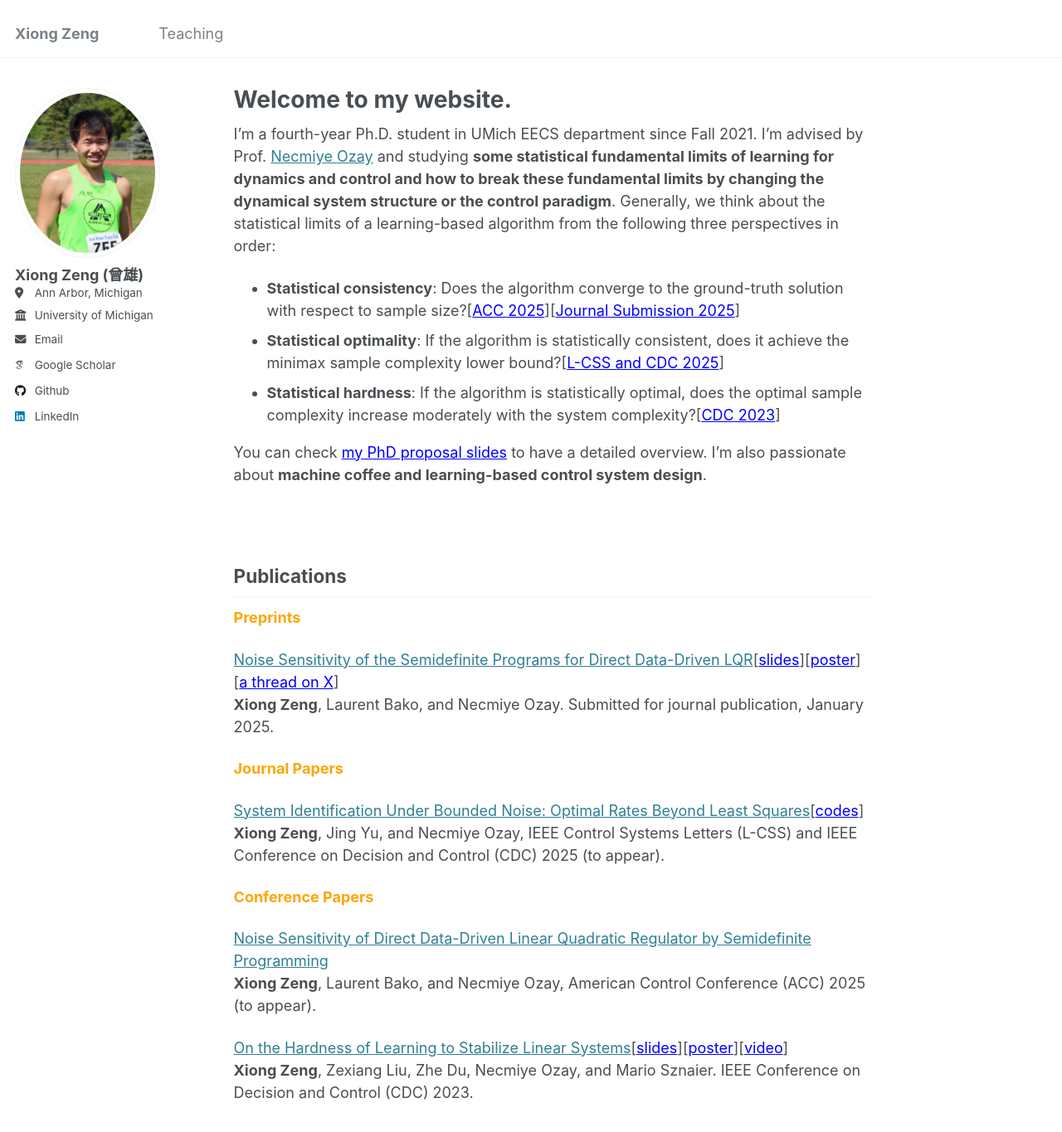
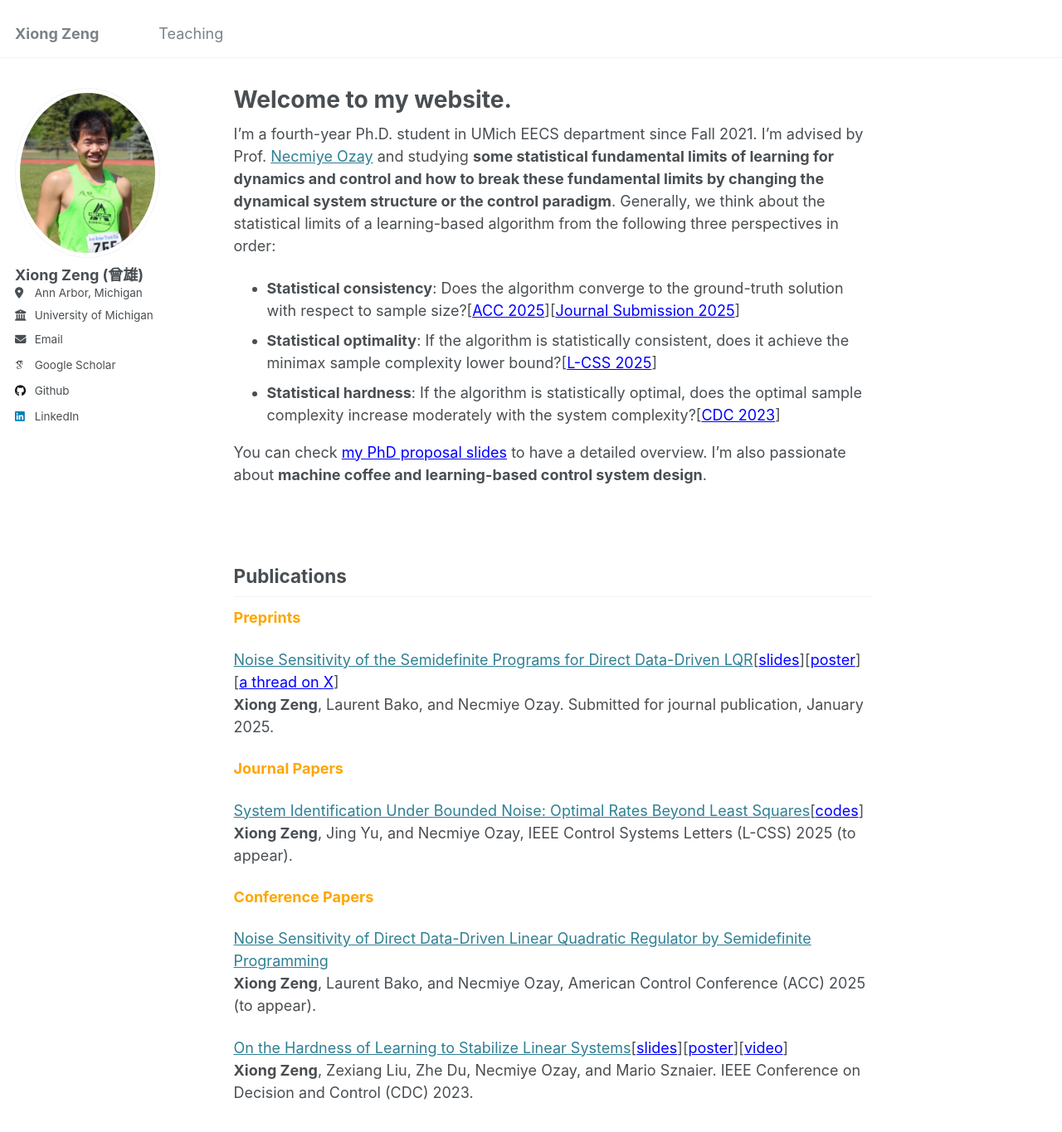
Before and after one commit to zengxiong111/zengxiong.github.io, a Jekyll site: the page built from _pages/about.md, in a window 1280 px wide and 1400 px high. Shown: the top 1365 px of the window at 83% size. Built offline with Jekyll 4.4.1, drawn with Linux system fonts in a browser that asks for light colours; some web fonts are replaced.

Commit message:
Update about.md

```diff
--- a/_pages/about.md
+++ b/_pages/about.md
@@ -9,7 +9,7 @@
 
 I'm a fourth-year Ph.D. student in UMich EECS department since Fall 2021. I'm advised by Prof. <a href="https://web.eecs.umich.edu/~necmiye/" target="_blank">Necmiye Ozay</a> and studying **some statistical fundamental limits of learning for dynamics and control and how to break these fundamental limits by changing the dynamical system structure or the control paradigm**. Generally, we think about the statistical limits of a learning-based algorithm from the following three perspectives in order:
 - **Statistical consistency**: Does the algorithm converge to the ground-truth solution with respect to sample size?[<a href="https://web.eecs.umich.edu/~necmiye/pubs/ZengBO_acc25.pdf" style="color: blue;" target="_blank">ACC 2025</a>][<a href="https://arxiv.org/abs/2412.19705" style="color: blue;" target="_blank">Journal Submission 2025</a>]
-- **Statistical optimality**: If the algorithm is statistically consistent, does it achieve the minimax sample complexity lower bound?[<a href="https://arxiv.org/abs/2503.16817" style="color: blue;" target="_blank">L-CSS and CDC 2025</a>]
+- **Statistical optimality**: If the algorithm is statistically consistent, does it achieve the minimax sample complexity lower bound?[<a href="https://arxiv.org/abs/2503.16817" style="color: blue;" target="_blank">L-CSS 2025</a>]
 - **Statistical hardness**: If the algorithm is statistically optimal, does the optimal sample complexity increase moderately with the system complexity?[<a href="https://arxiv.org/abs/2311.11151" style="color: blue;" target="_blank">CDC 2023</a>]
 
 You can check <a href="https://github.com/zengxiong111/zengxiong.github.io/blob/master/files/phd_propsoal_Xiong_Zeng_part.pdf" style="color: blue;" target="_blank">my PhD proposal slides</a> to have a detailed overview. I'm also passionate about **machine coffee and learning-based control system design**.
@@ -28,7 +28,7 @@
  <span style="color:orange">**Journal Papers**</span>
 
  [System Identification Under Bounded Noise: Optimal Rates Beyond Least Squares](https://arxiv.org/abs/2503.16817)[<a href="https://github.com/jy-cds/Bounded-Noise-SysID-Minimax-Lowerbound" style="color: blue;" target="_blank">codes</a>]<br>
-**Xiong Zeng**, Jing Yu, and Necmiye Ozay, IEEE Control Systems Letters (L-CSS) and IEEE Conference on Decision and Control (CDC) 2025 (to appear).
+**Xiong Zeng**, Jing Yu, and Necmiye Ozay, IEEE Control Systems Letters (L-CSS) 2025 (to appear).
 
 
  <span style="color:orange">**Conference Papers**</span>
```
